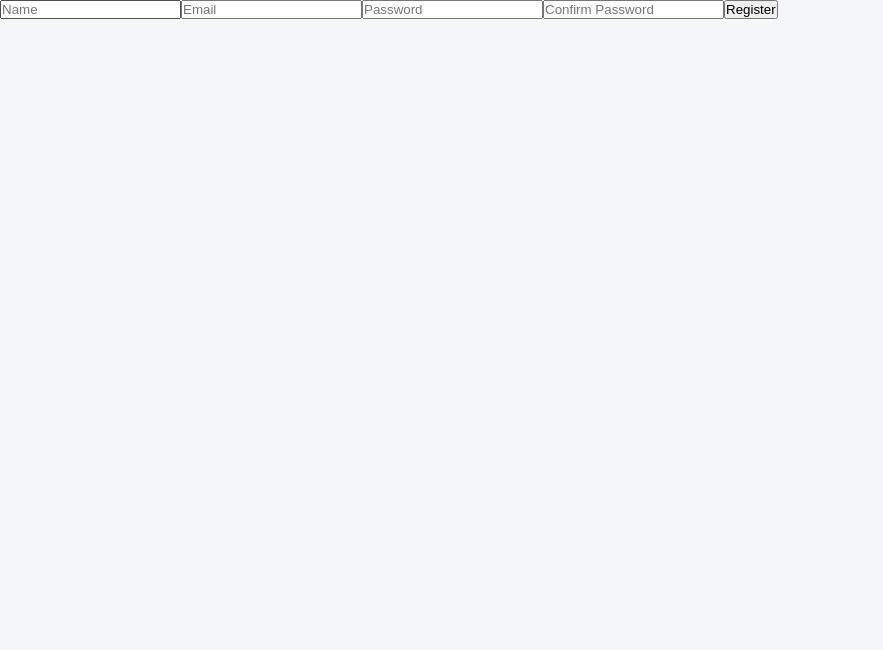
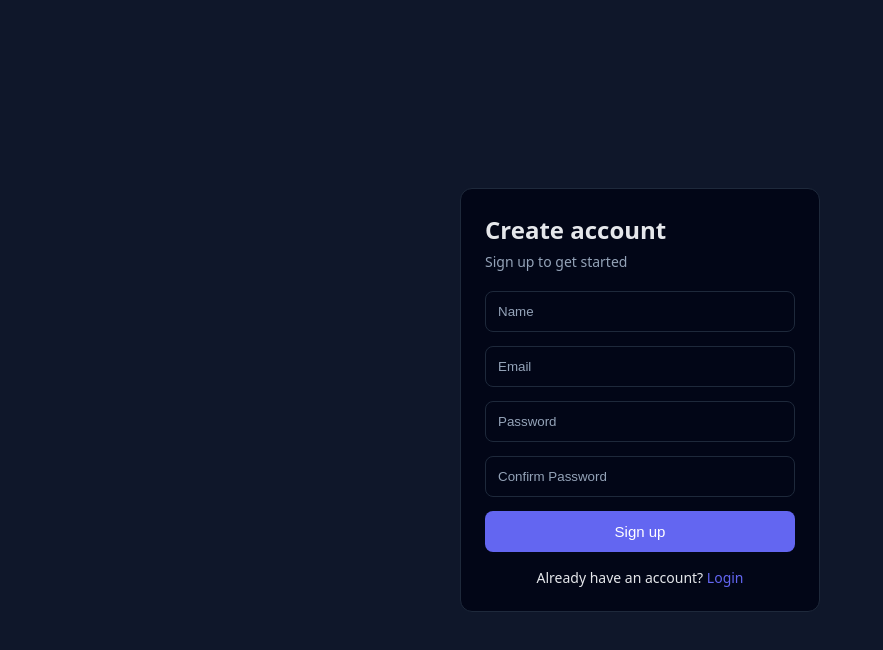
Before and after one commit to sam-94/chatAppVue, a Vue app: page /register in a window 1280 px wide. Shown: the top 650 px of the page, without its empty margins (0-883 px from the left). Built offline with nearby package versions, Linux system fonts and the light colour scheme; no server answers.

Commit message:
bug fixed

```diff
--- /dev/null
+++ b/src/assets/auth.css
@@ -0,0 +1,99 @@
+:root {
+  --bg: #0f172a;
+  --card: #020617;
+  --text: #e5e7eb;
+  --muted: #94a3b8;
+  --border: #1e293b;
+  --primary: #6366f1;
+  --danger: #ef4444;
+}
+
+/* ✅ Scope everything under auth-container */
+.auth-container {
+  min-height: 100vh;
+  background: var(--bg);
+  color: var(--text);
+  display: flex;
+  align-items: center;
+  justify-content: center;
+  font-family: system-ui, -apple-system, sans-serif;
+}
+
+/* Card */
+.auth-card {
+  background: var(--card);
+  width: 360px;
+  padding: 24px;
+  border-radius: 12px;
+  border: 1px solid var(--border);
+}
+
+/* Headings */
+.auth-card h2 {
+  margin-bottom: 6px;
+}
+
+.auth-card p {
+  color: var(--muted);
+  font-size: 14px;
+  margin-bottom: 20px;
+}
+
+/* Inputs */
+.auth-card .input-group {
+  margin-bottom: 14px;
+}
+
+.auth-card input {
+  width: 100%;
+  padding: 12px;
+  border-radius: 8px;
+  border: 1px solid var(--border);
+  background: transparent;
+  color: var(--text);
+  outline: none;
+}
+
+.auth-card input::placeholder {
+  color: var(--muted);
+}
+
+.auth-card input:focus {
+  border-color: var(--primary);
+}
+
+/* Button (scoped, toaster safe) */
+.auth-card button {
+  width: 100%;
+  padding: 12px;
+  border-radius: 8px;
+  border: none;
+  background: var(--primary);
+  color: #fff;
+  font-size: 15px;
+  cursor: pointer;
+}
+
+.auth-card button:disabled {
+  opacity: 0.6;
+  cursor: not-allowed;
+}
+
+/* Errors */
+.auth-card .error {
+  color: var(--danger);
+  font-size: 13px;
+  margin-top: 6px;
+}
+
+/* Switch links */
+.auth-card .switch {
+  margin-top: 16px;
+  text-align: center;
+  font-size: 14px;
+}
+
+.auth-card .switch a {
+  color: var(--primary);
+  text-decoration: none;
+}
--- /dev/null
+++ b/src/assets/dashboard.css
@@ -0,0 +1,44 @@
+.dashboard {
+  min-height: 100vh;
+  background: #0f172a;
+  color: #e5e7eb;
+  font-family: system-ui, -apple-system, sans-serif;
+}
+
+.dashboard-header {
+  display: flex;
+  justify-content: space-between;
+  align-items: center;
+  padding: 16px 24px;
+  border-bottom: 1px solid #1e293b;
+}
+
+.dashboard-header h1 {
+  font-size: 20px;
+  margin: 0;
+}
+
+.logout-btn {
+  padding: 8px 14px;
+  background: #ef4444;
+  border: none;
+  border-radius: 6px;
+  color: #fff;
+  cursor: pointer;
+}
+
+.logout-btn:hover {
+  opacity: 0.9;
+}
+
+.dashboard-content {
+  padding: 24px;
+}
+
+.welcome-card {
+  background: #020617;
+  border: 1px solid #1e293b;
+  border-radius: 12px;
+  padding: 24px;
+  max-width: 420px;
+}
--- a/src/components/auth/LoginForm.vue
+++ b/src/components/auth/LoginForm.vue
@@ -1,10 +1,30 @@
 <template>
   <Loader v-if="loading" />
+  <div class="auth-container">
+    <div class="auth-card">
+      <h2>Welcome back</h2>
+      <p>Login to your account</p>
 
-  <input v-model="email" placeholder="Email" />
-  <input v-model="password" type="password" placeholder="Password" />
+      <form @submit.prevent="handleLogin">
+        <div class="input-group">
+          <input type="email" placeholder="Email" v-model="email" />
+          <!-- <div v-if="errors.email" class="error">{{ errors.email }}</div> -->
+        </div>
 
-  <button @click="submit">Login</button>
+        <div class="input-group">
+          <input type="password" placeholder="Password" v-model="password" />
+          <!-- <div v-if="errors.password" class="error">{{ errors.password }}</div> -->
+        </div>
+
+        <button type="submit">Login</button>
+      </form>
+
+      <div class="switch">
+        Don’t have an account?
+        <router-link to="/register">Sign up</router-link>
+      </div>
+    </div>
+  </div>
 </template>
 
 <script setup>
@@ -13,16 +33,16 @@ import { useRouter } from 'vue-router'
 import { useAuth } from '@/composables/useAuth'
 import Loader from '@/components/common/Loader.vue'
 import { warningToast } from '@/utils/toast'
+import '@/assets/auth.css'
 
 const email = ref('')
 const password = ref('')
 const router = useRouter()
 const { loading, login } = useAuth()
 
-const submit = async () => {
-  if (!email.value || !password.value) {
-    return warningToast('Email and password are required')
-  }
+const handleLogin = async () => {
+  if (!email.value) return warningToast('Email is required')
+  if (!password.value) return warningToast('Password is required')
   const success = await login({ email: email.value, password: password.value })
   if (success) router.push('/dashboard')
 }
--- a/src/components/auth/RegisterForm.vue
+++ b/src/components/auth/RegisterForm.vue
@@ -1,11 +1,39 @@
 <template>
   <Loader v-if="loading" />
-  <input v-model="name" placeholder="Name" />
-  <input v-model="email" placeholder="Email" />
-  <input v-model="password" type="password" placeholder="Password" />
-  <input v-model="confirm_password" type="password" placeholder="Confirm Password" />
+  <div class="auth-container">
+    <div class="auth-card">
+      <h2>Create account</h2>
+      <p>Sign up to get started</p>
 
-  <button @click="submit">Register</button>
+      <form @submit.prevent="handleSignup">
+        <div class="input-group">
+          <input type="text" placeholder="Name" v-model="name" />
+          <!-- <div v-if="errors.name" class="error">{{ errors.name }}</div> -->
+        </div>
+
+        <div class="input-group">
+          <input type="email" placeholder="Email" v-model="email" />
+          <!-- <div v-if="errors.email" class="error">{{ errors.email }}</div> -->
+        </div>
+
+        <div class="input-group">
+          <input type="password" placeholder="Password" v-model="password" />
+          <!-- <div v-if="errors.password" class="error">{{ errors.password }}</div> -->
+        </div>
+         <div class="input-group">
+          <input type="password" placeholder="Confirm Password" v-model="confirm_password" />
+          <!-- <div v-if="errors.password" class="error">{{ errors.password }}</div> -->
+        </div>
+
+        <button type="submit">Sign up</button>
+      </form>
+
+      <div class="switch">
+        Already have an account?
+        <router-link to="/login">Login</router-link>
+      </div>
+    </div>
+  </div>
 </template>
 
 <script setup>
@@ -14,6 +42,7 @@ import { useRouter } from 'vue-router'
 import { useAuth } from '@/composables/useAuth'
 import Loader from '@/components/common/Loader.vue'
 import { warningToast } from '@/utils/toast'
+import '@/assets/auth.css'
 
 const name = ref('')
 const email = ref('')
@@ -22,12 +51,15 @@ const confirm_password = ref('')
 const router = useRouter()
 const { loading, register } = useAuth()
 
-const submit = async () => {
+const handleSignup = async () => {
     if (!name.value) {
         return warningToast('Name is required')
     }
-    if (!email.value || !password.value) {
-        return warningToast('Email and password are required')
+    if (!email.value) {
+        return warningToast('Email is required')
+    }
+    if (!password.value) {
+        return warningToast('Password is required')
     }
     if (password.value !== confirm_password.value) {
         return warningToast('Passwords do not match')
--- a/src/composables/useAuth.js
+++ b/src/composables/useAuth.js
@@ -11,7 +11,7 @@ export function useAuth() {
     loading.value = true
     try {
       const res = await authService.login(data)
-      authStore.loginSuccess(res.data.data.accessToken)
+      authStore.setAuth(res.data.data)
       return successToast('Login successful')
     } catch (e) {
       errorToast(e.response?.data.error || 'Login failed')
@@ -24,7 +24,7 @@ export function useAuth() {
     loading.value = true
     try {
       const res = await authService.register(data)
-      authStore.loginSuccess(res.data.data.accessToken)
+      authStore.setAuth(res.data.data)
       return successToast('Registration successful')
     } catch (e) {
       errorToast(e.response?.data.error || 'Regisration failed')
--- a/src/main.js
+++ b/src/main.js
@@ -3,8 +3,16 @@ import { createPinia } from 'pinia'
 import router from './router'
 import App from './App.vue'
 import 'vue3-toastify/dist/index.css'
+import { useAuthStore } from '@/store/auth.store'
 
-createApp(App)
-  .use(createPinia())
-  .use(router)
-  .mount('#app')
+const app = createApp(App)
+
+const pinia = createPinia()
+
+app.use(pinia)
+app.use(router)
+
+const authStore = useAuthStore(pinia)
+authStore.restore()
+
+app.mount('#app')
--- a/src/router/index.js
+++ b/src/router/index.js
@@ -30,8 +30,8 @@ const router = createRouter({
 
 router.beforeEach((to, from, next) => {
   const auth = useAuthStore()
-  if (to.meta.requiresAuth && !auth.isLoggedIn) next('/login')
-  else if (to.meta.guestOnly && auth.isLoggedIn) next('/dashboard')
+  if (to.meta.requiresAuth && !auth.isAuthenticated) next('/login')
+  else if (to.meta.guestOnly && auth.isAuthenticated) next('/dashboard')
   else next()
 })
 
--- a/src/store/auth.store.js
+++ b/src/store/auth.store.js
@@ -1,18 +1,49 @@
 import { defineStore } from 'pinia'
 import { ref } from 'vue'
 
-export const useAuthStore = defineStore('auth', () => {
-  const isLoggedIn = ref(!!localStorage.getItem('token'))
+export const useAuthStore = defineStore('auth', {
+  state: () => ({
+    user: null,
+    accessToken: null,
+    refreshToken: null,
+    isAuthenticated: false,
+  }),
+  actions: {
+    setAuth(data) {
+      this.user = {
+        id: data.id,
+        name: data.name,
+        email: data.email,
+      }
 
-  const loginSuccess = (token) => {
-    localStorage.setItem('token', token)
-    isLoggedIn.value = true
+      this.accessToken = data.accessToken
+      this.refreshToken = data.refreshToken
+      this.isAuthenticated = true
+
+      // persist
+      localStorage.setItem('accessToken', data.accessToken)
+      localStorage.setItem('refreshToken', data.refreshToken)
+      localStorage.setItem('user', JSON.stringify(this.user))
+    },
+
+    restore() {
+      const accessToken = localStorage.getItem('accessToken')
+      const refreshToken = localStorage.getItem('refreshToken')
+      const user = localStorage.getItem('user')
+
+      if (accessToken && user) {
+        this.accessToken = accessToken
+        this.refreshToken = refreshToken
+        this.user = JSON.parse(user)
+        this.isAuthenticated = true
+      }
+    },
+
+    logout() {
+      localStorage.clear()
+      this.user = null
+      this.isAuthenticated = false
+      window.location.href = '/login'
+    },
   }
-
-  const logout = () => {
-    localStorage.removeItem('token')
-    isLoggedIn.value = false
-  }
-
-  return { isLoggedIn, loginSuccess, logout }
 })
--- a/src/views/DashboardView.vue
+++ b/src/views/DashboardView.vue
@@ -1,3 +1,33 @@
 <template>
-  <h1>Dashboard</h1>
+  <div class="dashboard">
+    <!-- Header -->
+    <div class="dashboard-header">
+      <h1>Dashboard</h1>
+      <button class="logout-btn" @click="handleLogout">
+        Logout
+      </button>
+    </div>
+
+    <!-- Content -->
+    <div class="dashboard-content">
+      <div class="welcome-card">
+        <h2>Welcome 👋</h2>
+        <p>
+          Logged in as
+          <strong>{{ auth.user?.name }}</strong>
+        </p>
+      </div>
+    </div>
+  </div>
 </template>
+
+<script setup>
+import { useAuthStore } from '@/store/auth.store'
+import '@/assets/dashboard.css'
+
+const auth = useAuthStore()
+
+const handleLogout = () => {
+  auth.logout()
+}
+</script>
```
